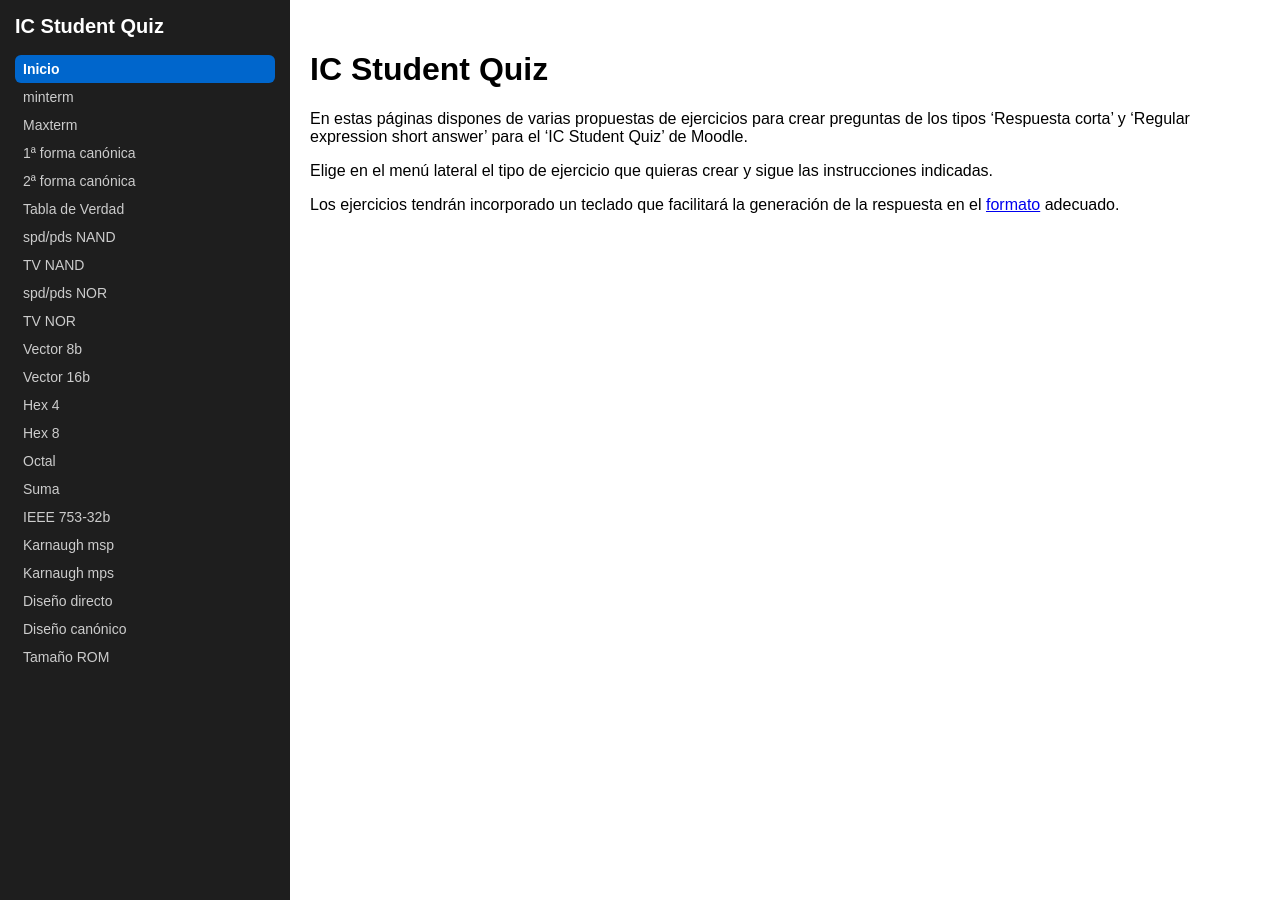
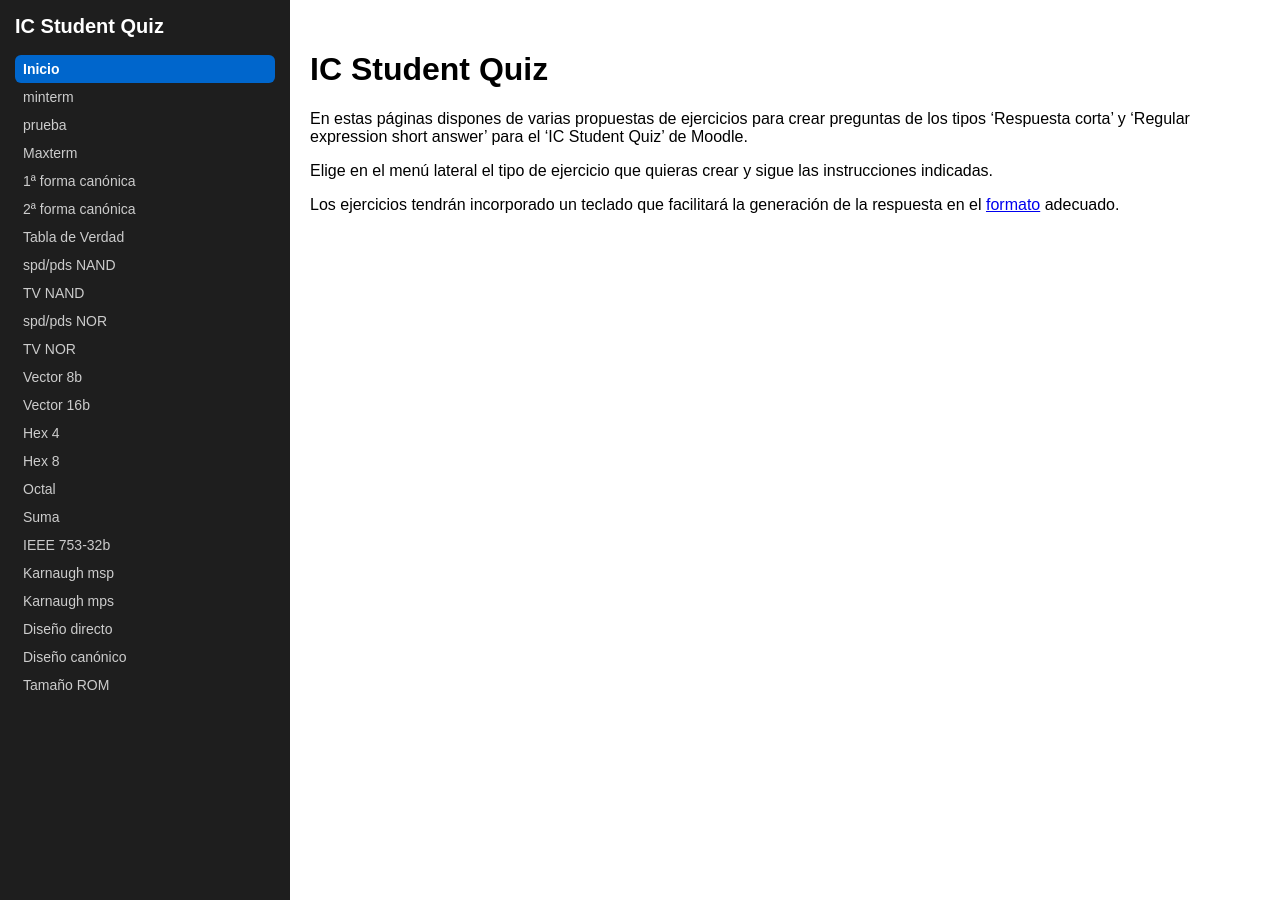
Before and after one commit to mglfcn/ic-student-quiz, a Jekyll site: the page built from index.md, in a window 1280 px wide. Built offline with Jekyll 4.4.1, drawn with Linux system fonts in a browser that asks for light colours.

Commit message:
Update default.html

```diff
--- a/_layouts/default.html
+++ b/_layouts/default.html
@@ -65,6 +65,7 @@
   <a href="{{ '/' | relative_url }}" class="{% if page.url == '/' %}active{% endif %}">Inicio</a>
 
   <a href="{{ '/minterm.html' | relative_url }}" class="{% if page.url contains 'minterm' %}active{% endif %}">minterm</a>
+  <a href="{{ '/prueba.html' | relative_url }}" class="{% if page.url contains 'prueba' %}active{% endif %}">prueba</a>
   <a href="{{ '/maxterm.html' | relative_url }}" class="{% if page.url contains 'maxterm' %}active{% endif %}">Maxterm</a>
   <a href="{{ '/forma1.html' | relative_url }}" class="{% if page.url contains 'forma1' %}active{% endif %}">1ª forma canónica</a>
   <a href="{{ '/forma2.html' | relative_url }}" class="{% if page.url contains 'forma2' %}active{% endif %}">2ª forma canónica</a>
```
